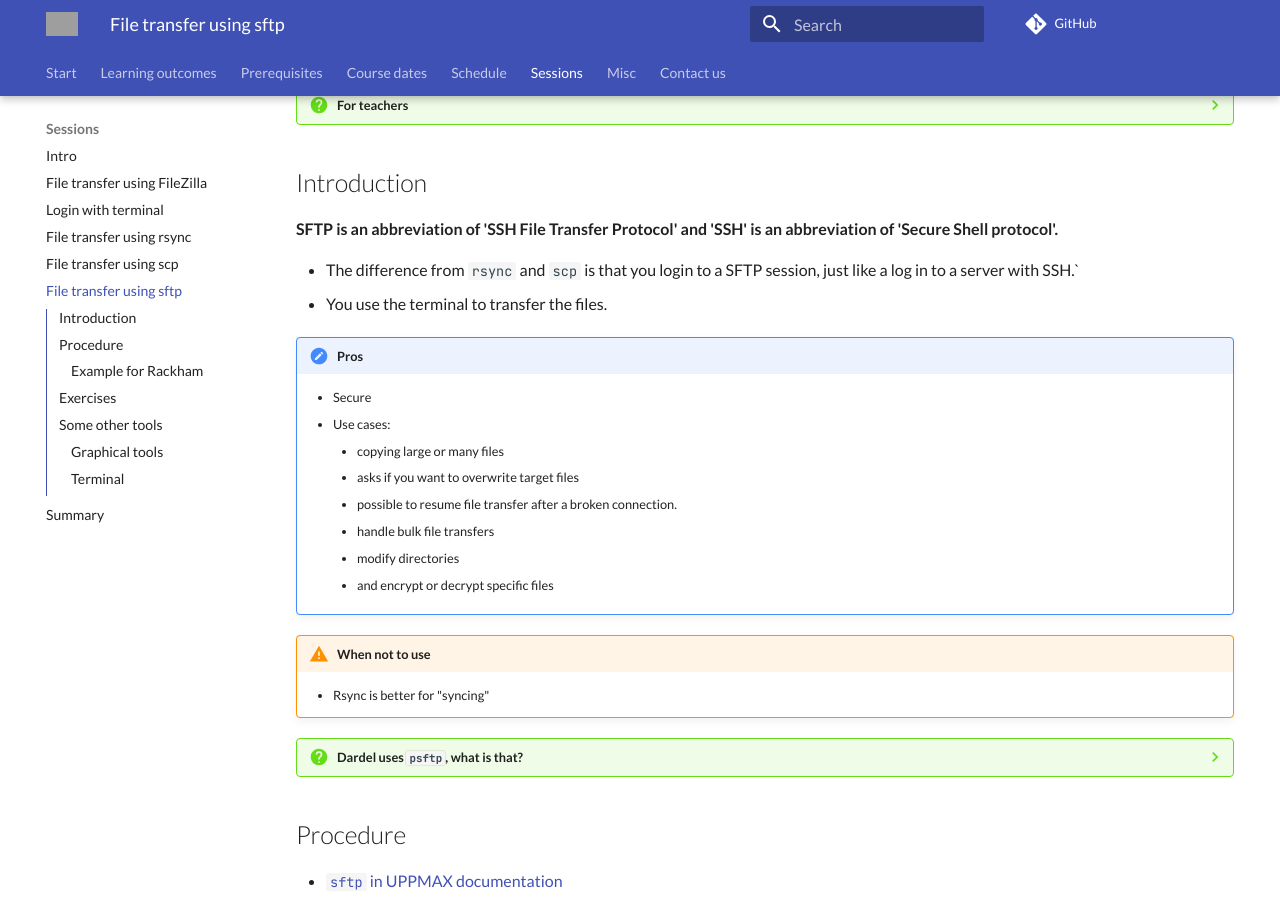
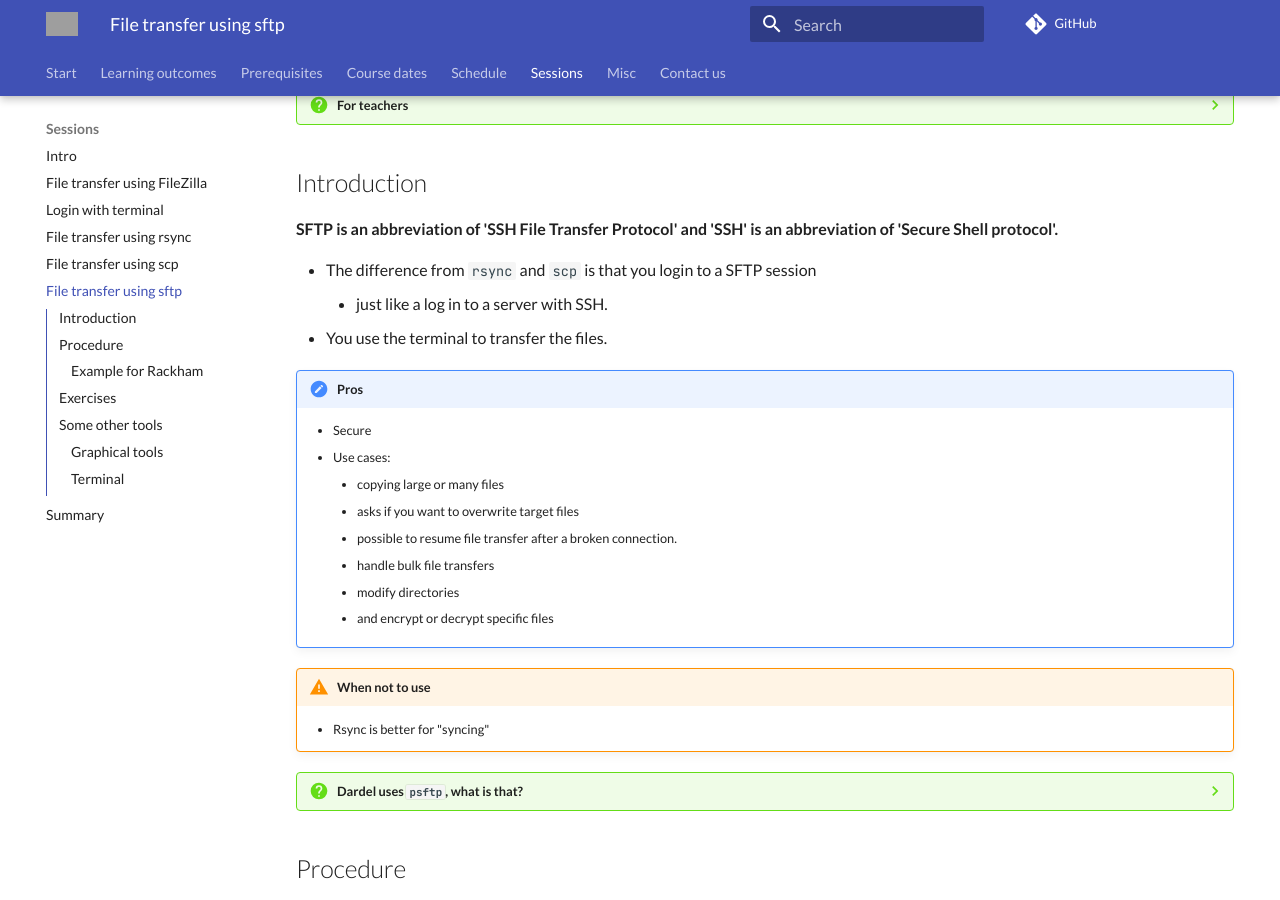
Before and after one commit to UPPMAX/naiss_file_transfer_course, an MkDocs documentation site: the page built from docs/sessions/sftp/README.md, in a window 1280 px wide and 900 px high, scrolled down 313 px. Built offline with MkDocs 1.6.1 and Material for MkDocs 9.7.7, drawn with Linux system fonts in a browser that asks for light colours; comment, search, counter and statistics services are not loaded; grey boxes are pictures that could not be loaded.

````diff
--- a/docs/sessions/sftp/README.md
+++ b/docs/sessions/sftp/README.md
@@ -35,7 +35,8 @@ tags:
 **SFTP is an abbreviation of 'SSH File Transfer Protocol' and
  'SSH' is an abbreviation of 'Secure Shell protocol'.**
 
-- The difference from ``rsync`` and ``scp`` is that you login to a SFTP session, just like a log in to a server with SSH.`
+- The difference from ``rsync`` and ``scp`` is that you login to a SFTP session
+    - just like a log in to a server with SSH.
 - You use the terminal to transfer the files.
 
 !!! note "Pros"
@@ -55,16 +56,16 @@ tags:
 
 ???- question "Dardel uses ``psftp``, what is that?"
 
-     - It is just a SFTP component of the client PuTTY.
-     - Same commands as for SFTP.
+    - It is just a SFTP component of the client PuTTY.
+    - Same commands as for SFTP.
 
 ## Procedure
 
 - [`sftp` in UPPMAX documentation](https://docs.uppmax.uu.se/software/rackham_file_transfer_using_sftp)
 
+<!-- markdownlint-disable MD013 --><!-- Tables cannot be split up over lines, hence will break 80 characters per line -->
+
 ???- question "Where is that documentation?"
-
-    <!-- markdownlint-disable MD013 --><!-- Tables cannot be split up over lines, hence will break 80 characters per line -->
 
     HPC Cluster|Link to documentation
     -----------|------------
@@ -79,7 +80,7 @@ tags:
     Tetralith  |[here](https://www.nsc.liu.se/support/copying-data/)
     Vera       |**FIX?** None.
 
-    <!-- markdownlint-enable MD013 -->
+<!-- markdownlint-enable MD013 -->
 
 ### Example for Rackham
 
@@ -96,6 +97,7 @@ where `[username]` is your UPPMAX username, for example:
 ```bash
 sftp sven@rackham.uppmax.uu.se
 ```
+
 If asked, give your center's password.
 You can get rid of this prompt if you have setup SSH keys
 
@@ -135,7 +137,7 @@ Basic `sftp` command can be found [here](https://github.com/UPPMAX/UPPMAX-docume
     - Therefore, make archive(s) and while doing that, compress as well, see [last section](../scp/README.md/#many-files).
 
 ## Exercises
-
+<!-- markdownlint-disable MD013 --><!-- Tables cannot be split up over lines, hence will break 80 characters per line -->
 Use the documentation of your HPC cluster.
 
 - Search for how to transfer files to/from your HPC cluster using `scp`. Which URL is it described?
````
